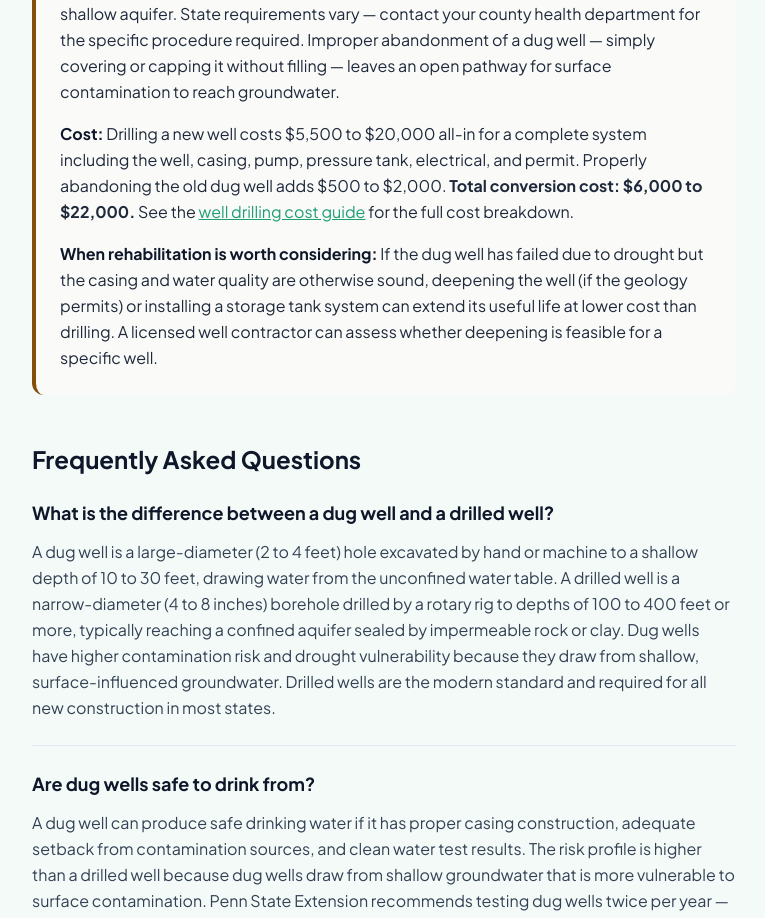
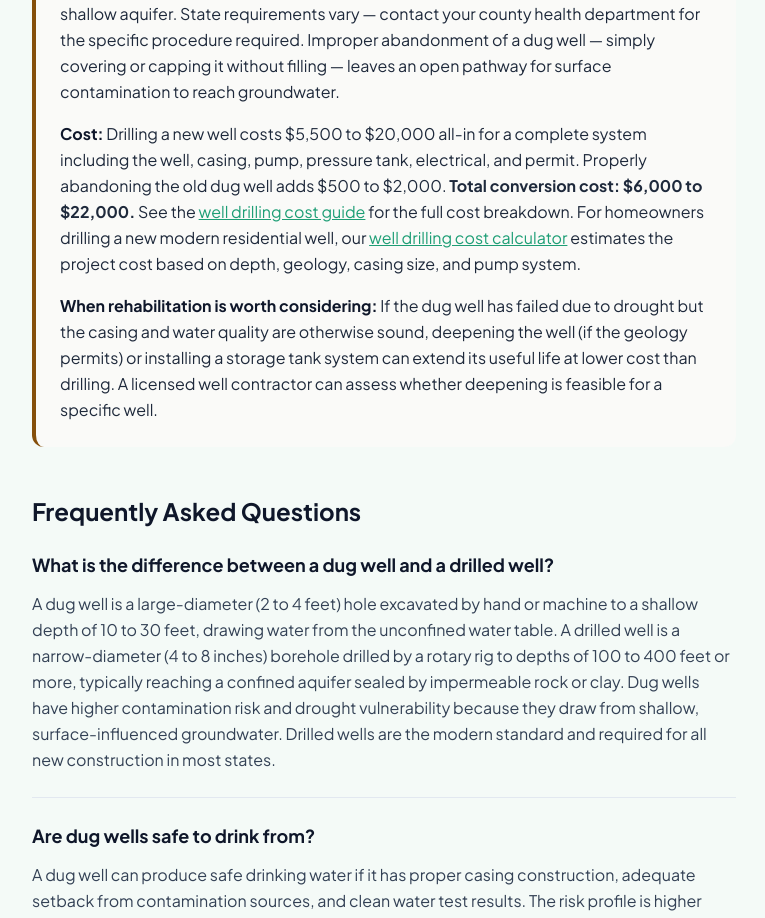
Before and after one commit to thebasementguide2026/thewell.guide-, a Next.js app: page /guides/dug-well-vs-drilled-well in a window 1280 px wide. Shown: the part 8468-9386 px from the top of the page, without its empty margins (256-1021 px from the left). Built offline with nearby package versions, Linux system fonts and the light colour scheme.

Commit message:
Add link to well drilling calculator in conversion cost paragraph

```diff
--- a/app/guides/dug-well-vs-drilled-well/page.tsx
+++ b/app/guides/dug-well-vs-drilled-well/page.tsx
@@ -368,7 +368,7 @@ export default function DugWellVsDrilledWellPage() {
           {/* Abandonment process card */}
           <div className="rounded-xl p-6 mb-6" style={{ borderLeft: '4px solid #854F0B', backgroundColor: '#FAFAF8' }}>
             <p className="text-slate-800 leading-relaxed mb-4"><strong className="text-slate-900">The abandonment process:</strong> A dug well must be properly abandoned when it is taken out of service. Most states require filling the casing with clean gravel, sand, and concrete to prevent the old well from becoming a contamination conduit to the shallow aquifer. State requirements vary &mdash; contact your county health department for the specific procedure required. Improper abandonment of a dug well &mdash; simply covering or capping it without filling &mdash; leaves an open pathway for surface contamination to reach groundwater.</p>
-            <p className="text-slate-800 leading-relaxed mb-4"><strong className="text-slate-900">Cost:</strong> Drilling a new well costs $5,500 to $20,000 all-in for a complete system including the well, casing, pump, pressure tank, electrical, and permit. Properly abandoning the old dug well adds $500 to $2,000. <strong>Total conversion cost: $6,000 to $22,000.</strong> See the <Link href="/cost-guides/well-drilling-cost" className="underline" style={{ color: '#1D9E75' }}>well drilling cost guide</Link> for the full cost breakdown.</p>
+            <p className="text-slate-800 leading-relaxed mb-4"><strong className="text-slate-900">Cost:</strong> Drilling a new well costs $5,500 to $20,000 all-in for a complete system including the well, casing, pump, pressure tank, electrical, and permit. Properly abandoning the old dug well adds $500 to $2,000. <strong>Total conversion cost: $6,000 to $22,000.</strong> See the <Link href="/cost-guides/well-drilling-cost" className="underline" style={{ color: '#1D9E75' }}>well drilling cost guide</Link> for the full cost breakdown. For homeowners drilling a new modern residential well, our <Link href="/cost-guides/well-drilling-cost-calculator" className="underline" style={{ color: '#1D9E75' }}>well drilling cost calculator</Link> estimates the project cost based on depth, geology, casing size, and pump system.</p>
             <p className="text-slate-800 leading-relaxed"><strong className="text-slate-900">When rehabilitation is worth considering:</strong> If the dug well has failed due to drought but the casing and water quality are otherwise sound, deepening the well (if the geology permits) or installing a storage tank system can extend its useful life at lower cost than drilling. A licensed well contractor can assess whether deepening is feasible for a specific well.</p>
           </div>
 
```
